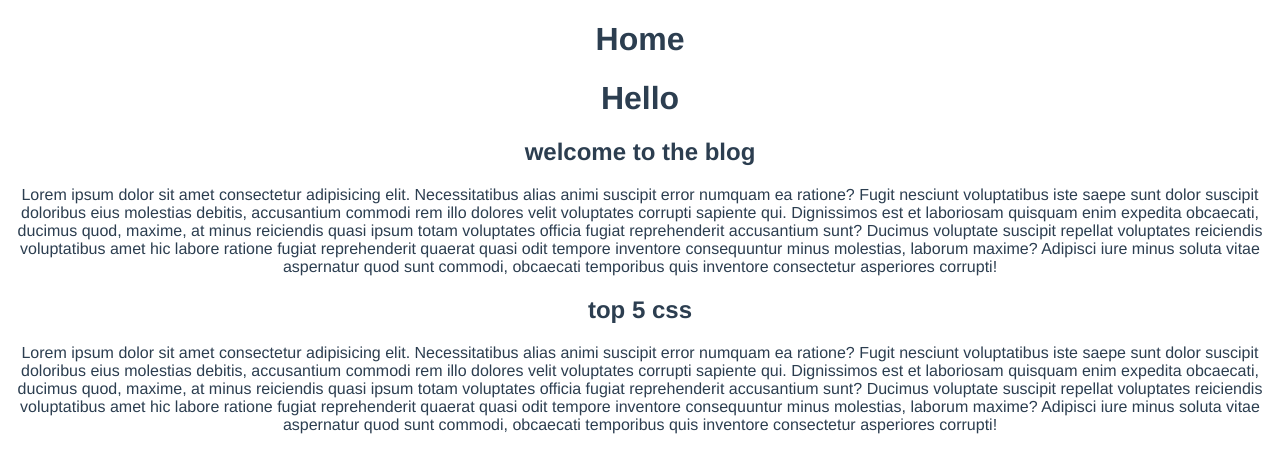
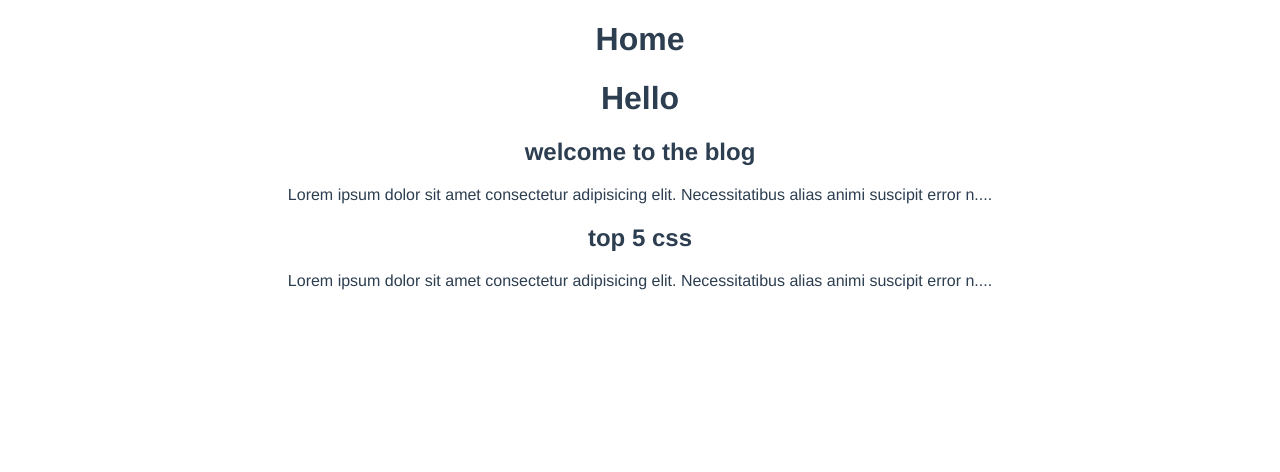
Before and after one commit to Lu-Smith/vue_blog, a Vue app: page / in a window 1280 px wide. Shown: the top 472 px of the page. Built offline with nearby package versions, Linux system fonts and the light colour scheme.

Commit message:
Updated SinglePositive.vue

```diff
--- a/src/components/SinglePost.vue
+++ b/src/components/SinglePost.vue
@@ -1,13 +1,21 @@
 <template>
     <div class="post">
         <h2>{{ post.title }}</h2>
-        <p>{{ post.body }}</p>
+        <p>{{ snippet }}</p>
     </div>
 </template>
 
 <script>
+import { computed } from 'vue'
+
 export default {
-props: ['post']
+props: ['post'],
+setup(props) {
+    const snippet = computed(() => {
+        return props.post.body.substring(0, 100) + '....'
+    })
+    return { snippet }
+}
 }
 </script>
 
```
